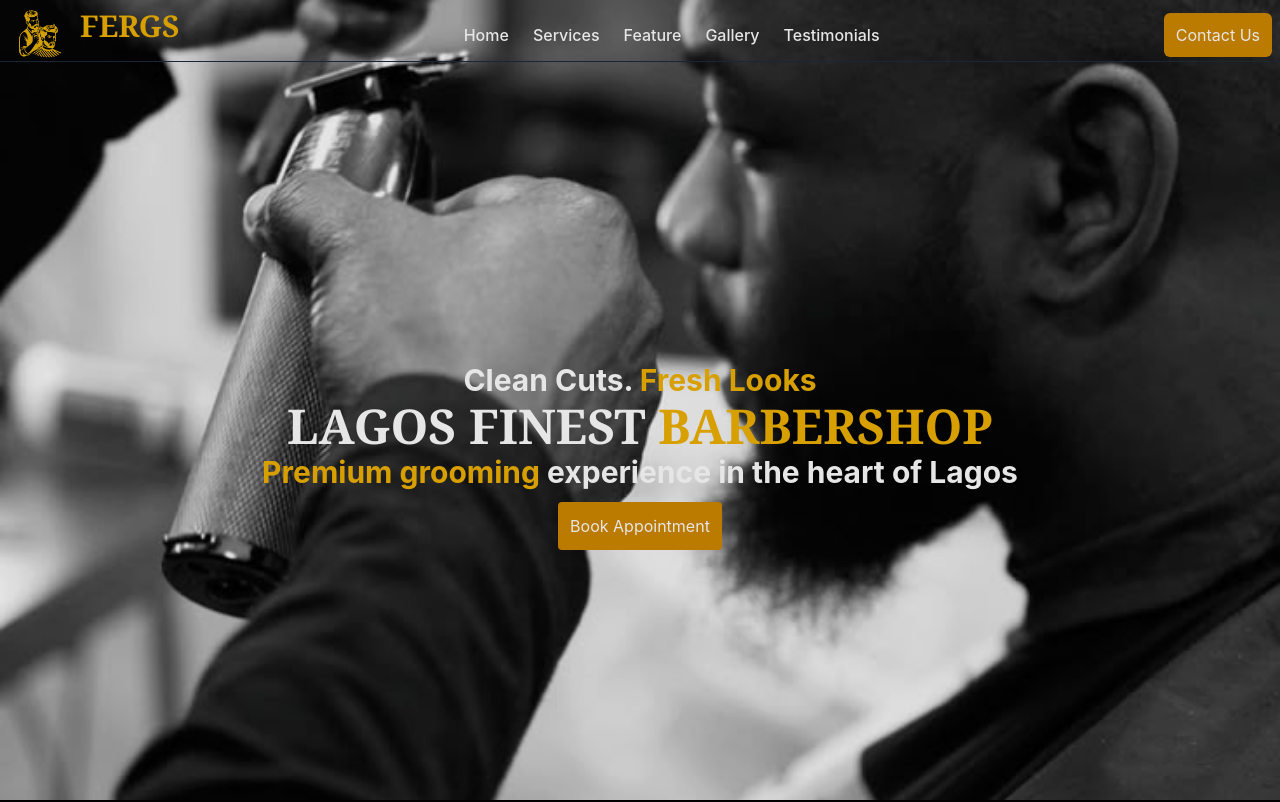
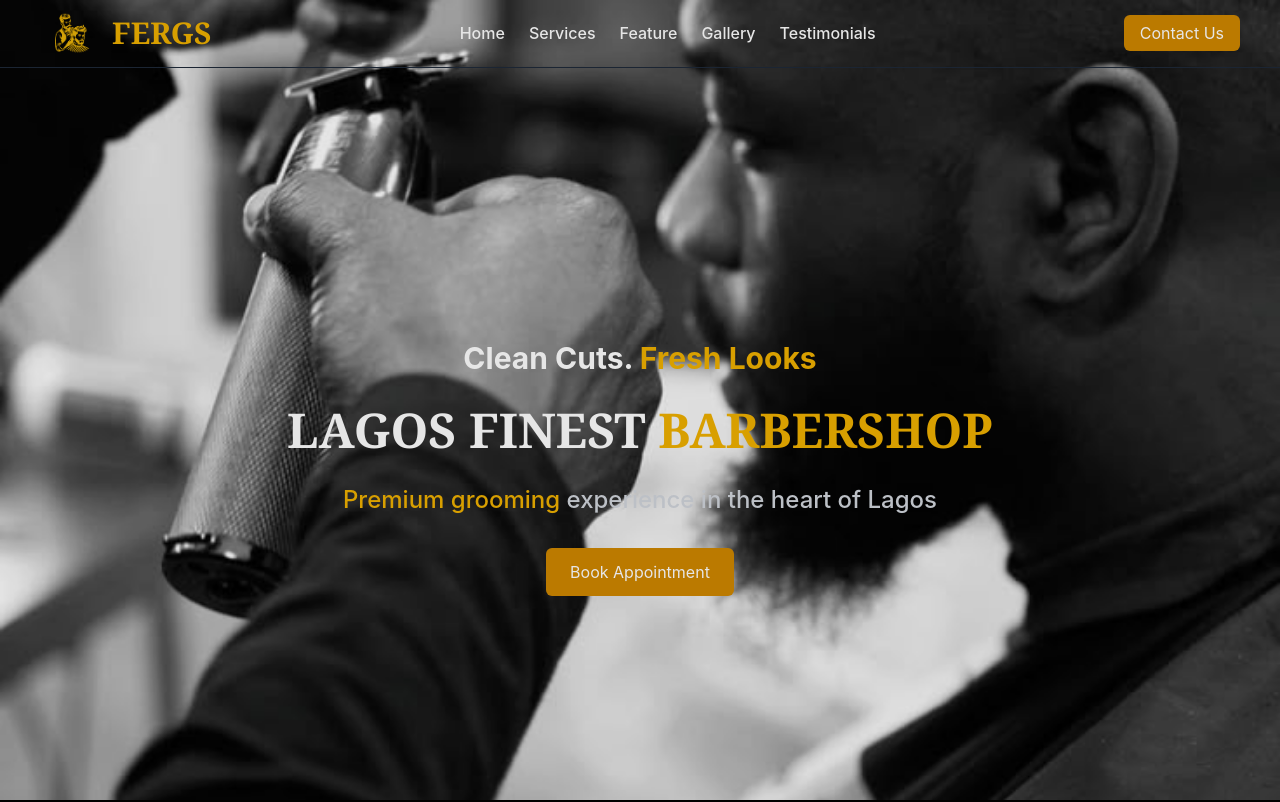
Before and after one commit to Oc-Paschal/BARBER-LANDING-PAGE, a React (Vite) app: page / in a window 1280 px wide. Shown: the top 802 px of the page. Built offline with nearby package versions, Linux system fonts and the light colour scheme.

Commit message:
fixed the mobile view navbar

```diff
--- a/package.json
+++ b/package.json
@@ -11,6 +11,7 @@
   },
   "dependencies": {
     "@tailwindcss/vite": "^4.2.2",
+    "framer-motion": "^12.38.0",
     "react": "^19.2.4",
     "react-dom": "^19.2.4",
     "tailwindcss": "^4.2.2"
--- a/src/Component/FAQ.jsx
+++ b/src/Component/FAQ.jsx
@@ -1,4 +1,5 @@
 import React, { useState } from "react";
+import {motion} from "framer-motion";
 import data from "../data.json";
 
 const Faq = () => {
@@ -9,7 +10,7 @@ const Faq = () => {
   };
 
   return (
-    <div className="bg-black text-white sm:py-5 md:py-16 px-6">
+    <motion.div className="bg-black text-white sm:py-5 md:py-16 px-6">
       <div className="text-center mb-10">
         <p className="text-[#D4A017] text-sm tracking-widest uppercase">
           Got Questions?
@@ -41,7 +42,7 @@ const Faq = () => {
           </div>
         ))}
       </div>
-    </div>
+    </motion.div>
   );
 };
 
--- a/src/Component/Feature.jsx
+++ b/src/Component/Feature.jsx
@@ -14,9 +14,9 @@ const Feature = () => {
         <p className="text-lg font-semibold text-white">{tagline}</p>
         <h1 className="text-3xl font-bold w-80">{title}</h1>
         <p>{description}</p>
-        <button className="bg-yellow-600 hover:bg-yellow-500 p-3 m-3 w-4xs rounded-md cursor-pointer">
+        <a href="#Contact" className="bg-yellow-600 hover:bg-yellow-500 p-3 m-8 w-4xs rounded-md cursor-pointer">
           {buttonText}
-        </button>
+        </a>
       </div>
       <div>
         <img src={leftImage} alt="Feature Image" className="w-70 h-70 rounded-md" />
--- a/src/Component/HeroSection.jsx
+++ b/src/Component/HeroSection.jsx
@@ -2,19 +2,32 @@ import React from "react";
 
 const HeroSection = () => {
   return (
-    <div className=" h-screen flex items-center justify-center text-white">
-      <div>
-        <p className="font-bold text-3xl text-center">Clean Cuts.<span className="text-yellow-500"> Fresh Looks</span></p>
-        <h1 className="text-5xl font-serif font-bold text-center p-1">
+    <section className="min-h-screen flex items-center justify-center text-white px-4 md:px-10">
+      <div className="max-w-3xl text-center space-y-4 md:space-y-6">
+
+        <p className="font-bold text-xl md:text-3xl">
+          Clean Cuts. <span className="text-yellow-500">Fresh Looks</span>
+        </p>
+
+        <h1 className="text-3xl md:text-5xl font-serif font-bold leading-tight">
           LAGOS FINEST <span className="text-yellow-500">BARBERSHOP</span>
         </h1>
-        <p className="font-bold text-3xl">
-         <span className="text-yellow-500"> Premium grooming </span>experience in the heart of Lagos
+
+        <p className="text-base md:text-2xl font-medium text-gray-300">
+          <span className="text-yellow-500">Premium grooming</span> experience in the heart of Lagos
         </p>
-        <div className="flex items-center justify-center p-3">
-        <button id="#Contact" className=" flex text-center bg-yellow-600 p-3 rounded-sm hover:bg-yellow-500 cursor-pointer">Book Appointment</button></div>
+
+        <div className="pt-2">
+          <a
+            href="#Contact"
+            className="inline-block bg-yellow-600 px-6 py-3 rounded-md hover:bg-yellow-500 transition"
+          >
+            Book Appointment
+          </a>
+        </div>
+
       </div>
-    </div>
+    </section>
   );
 };
 
--- a/src/Component/Navbar.jsx
+++ b/src/Component/Navbar.jsx
@@ -1,37 +1,64 @@
-import React from "react";
+import React, { useState } from "react";
 import logo from "../../public/images/barber_logo_yellow.png";
 
 const Navbar = () => {
+  const [isOpen, setIsOpen] = useState(false);
+
   return (
-    <header className="  flex justify-between items-center border-b border-gray-800 text-white pt-2 pr-2">
-      <div className="flex">
-        <img src={logo} alt="Website Logo" className="w-20" />
-        <h1 className="text-3xl font-serif font-semibold text-yellow-500">FERGS</h1>
+    <header className="flex justify-between items-center border-b border-gray-800 text-white px-4 md:px-10 py-3 relative">
+
+      {/* Logo */}
+      <div className="flex items-center space-x-2">
+        <img src={logo} alt="Website Logo" className="w-12 md:w-16" />
+        <h1 className="text-xl md:text-3xl font-serif font-semibold text-yellow-500">
+          FERGS
+        </h1>
       </div>
-      <nav className="space-x-6 hidden md:block font-medium">
-        <a href="Home" className="hover:text-yellow-500">
-          Home
-        </a>
-        <a href="#Services" className="hover:text-yellow-500">
-          Services
-        </a>
-        <a href="#Feature" className="hover:text-yellow-500">
-          Feature
-        </a>
-        <a href="#Gallery" className="hover:text-yellow-500">
-          Gallery
-        </a>
-        <a href="#Testimonials" className="hover:text-yellow-500">
-          Testimonials
-        </a>
 
+      {/* Desktop Nav */}
+      <nav className="hidden md:flex space-x-6 font-medium">
+        <a href="#Home" className="hover:text-yellow-500">Home</a>
+        <a href="#Services" className="hover:text-yellow-500">Services</a>
+        <a href="#Feature" className="hover:text-yellow-500">Feature</a>
+        <a href="#Gallery" className="hover:text-yellow-500">Gallery</a>
+        <a href="#Testimonials" className="hover:text-yellow-500">Testimonials</a>
       </nav>
-      <div>
-         <a href="#Contact" className="bg-yellow-600 p-3 w-20 rounded-md hover:bg-yellow-500 cursor-pointer">
+
+      {/* Desktop Button */}
+      <div className="hidden md:block">
+        <a
+          href="#Contact"
+          className="bg-yellow-600 px-4 py-2 rounded-md hover:bg-yellow-500 transition"
+        >
           Contact Us
         </a>
+      </div>
 
+      {/* Hamburger */}
+      <div className="md:hidden">
+        <button onClick={() => setIsOpen(!isOpen)}>
+          <span className="text-2xl">☰</span>
+        </button>
       </div>
+
+      {/* Mobile Menu */}
+      {isOpen && (
+        <div className="absolute top-full left-0 w-full bg-black border-t border-gray-800 flex flex-col items-center space-y-4 py-6 md:hidden">
+          <a href="#Home" onClick={() => setIsOpen(false)}>Home</a>
+          <a href="#Services" onClick={() => setIsOpen(false)}>Services</a>
+          <a href="#Feature" onClick={() => setIsOpen(false)}>Feature</a>
+          <a href="#Gallery" onClick={() => setIsOpen(false)}>Gallery</a>
+          <a href="#Testimonials" onClick={() => setIsOpen(false)}>Testimonials</a>
+
+          <a
+            href="#Contact"
+            className="bg-yellow-600 px-6 py-2 rounded-md hover:bg-yellow-500"
+            onClick={() => setIsOpen(false)}
+          >
+            Contact Us
+          </a>
+        </div>
+      )}
     </header>
   );
 };
```
Also changed, not shown: 1 other file (tests, documents, lock files or other folders).
